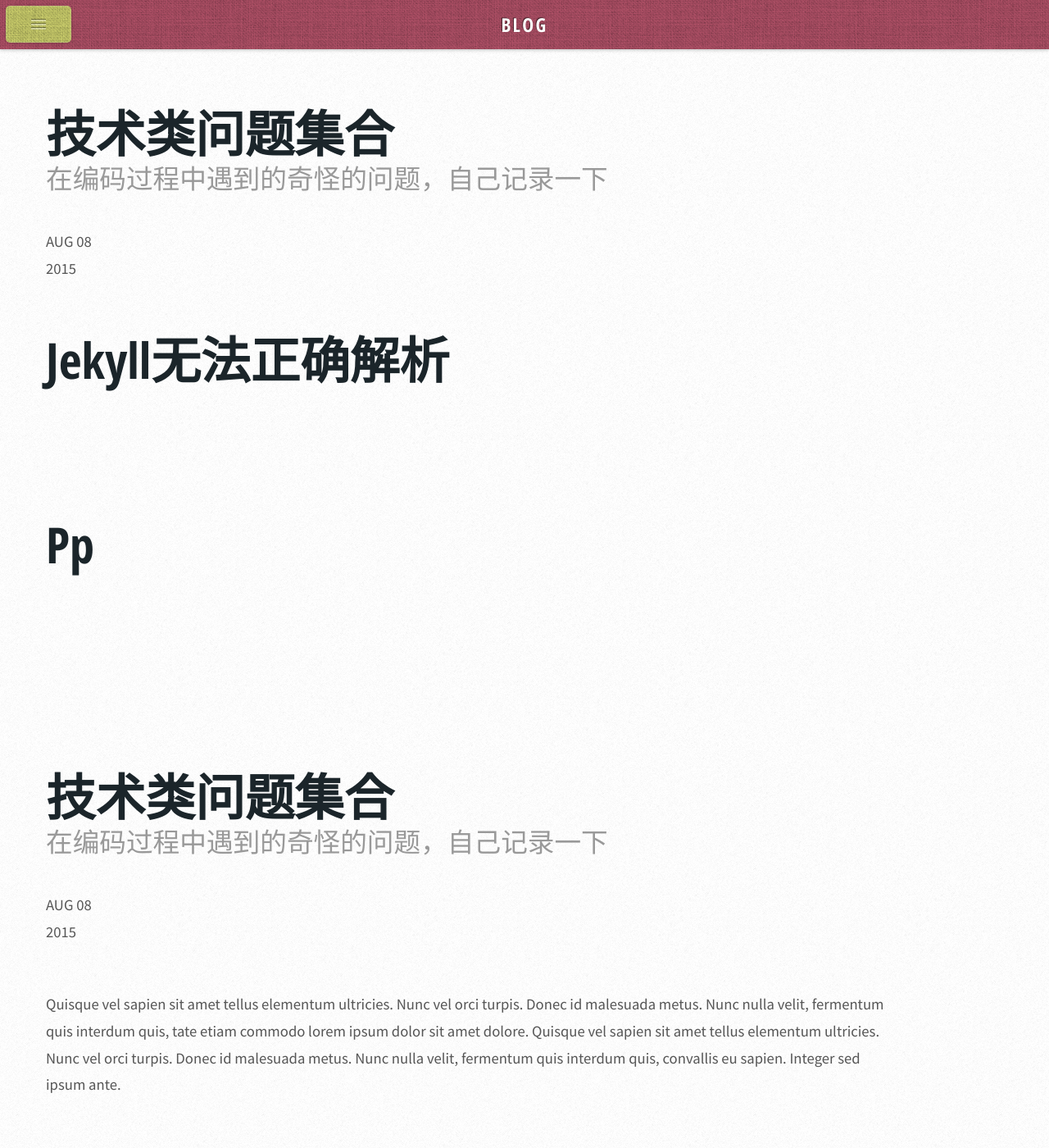
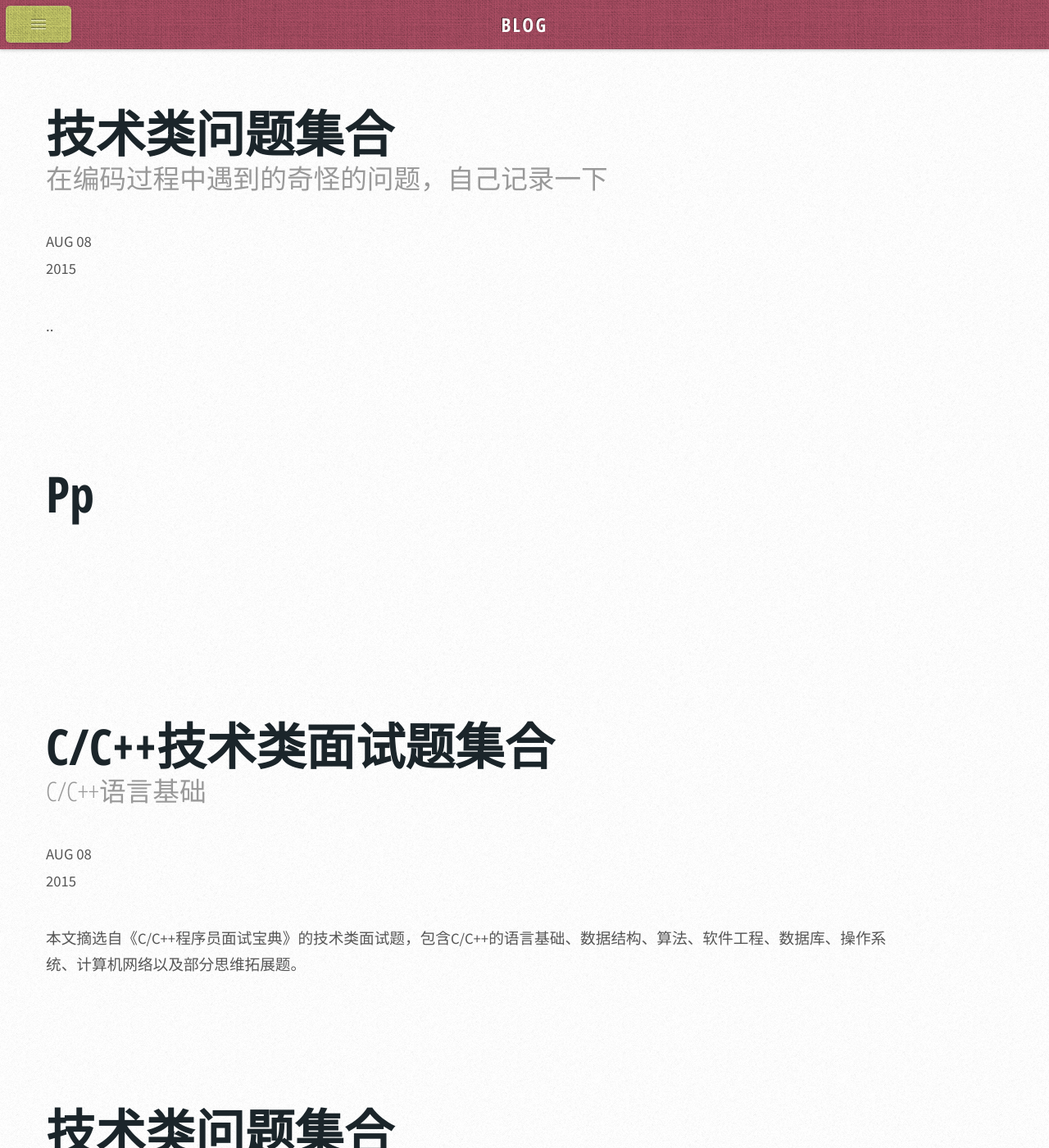
Before and after one commit to wonderjolie/Blog, a Jekyll site: the page built from index.html, in a window 1280 px wide and 1400 px high. Shown: the whole window at 82% size. Built offline with Jekyll 4.4.1, drawn with Linux system fonts in a browser that asks for light colours; Markdown is read by kramdown in place of the engine named in the settings; part of the change alters nothing that is shown.

Commit message:
post_update

```diff
--- /dev/null
+++ b/_posts/2015-08-08-cpp-interview.md
@@ -0,0 +1,51 @@
+---
+layout: post_layout
+title: C/C++技术类面试题集合
+year: 2015
+month: AUG
+day: 08
+subtitle: C/C++语言基础
+series: cpp_interview
+excerpt: 本文摘选自《C/C++程序员面试宝典》的技术类面试题，包含C/C++的语言基础、数据结构、算法、软件工程、数据库、操作系统、计算机网络以及部分思维拓展题。
+---
+
+C/C++技术类面试题集合（C/C++语言基础）
+=====
+
+本文摘选自《C/C++程序员面试宝典》的技术类面试题，包含C/C++的语言基础、数据结构、算法、软件工程、数据库、操作系统、计算机网络以及部分思维拓展题。
+
+C++中有哪几种基本数据类型？
+---------------
+
+> C++中的基础数据类型分为3种：整数型、浮点型和void型。
+
+## 整型有哪几种形式？各种形式有什么区别？ ##
+
+> 表示整数、字符和布尔值的算术类型合称为整形，整形根据修饰符细分为13种形式：
+>  1. char
+>  2. unsigned char
+>  3. signed char
+>  4. int
+>  5. unsigned int
+>  6. signed int
+>  7. short int
+>  8. unsigned short int
+>  9. signed short int
+>  10. long int
+>  11. signed long int
+>  12. bool
+>  它们的区分呢主要体现在类型名、长度和表示范围几个方面。
+
+## C++中有哪些常量？ ##
+
+> 常量是不可以改变的数据，常量按照数据类型主要分为整型常量、浮点型常量、字符型常量、字符串常量、转义字符常量、地址常量6种。
+
+## 常量与变量有哪些区别？ ##
+
+> 常量是不可以改变值的量，变量是可以改变值的量，常量在定义时必须初始化，变量可以在定义时不初始化。常量不可以寻址，它的地址不允许赋给非常量指针，变量可以寻址。常量有相对较高的编译执行效率。
+
+## 操作符有哪些分类？ ##
+
+> 表达式是由操作符、操作数字和标点符号组成的序列，目的是为了说明一个运算过程，操作符说明了表达式的主要目的，并且计算返回结果。
+> 按照功能区分操作符有：算术操作符、关系操作符、逻辑操作符、位操作符、赋值操作符、自增和自减操作符、箭头操作符、条件操作符、sizeof操作符、逗号操作符等10类。
+> 按照操作数区分操作符有：一元操作符、二元操作符和三元操作符等3类。
--- a/_posts/2015-08-08-problems.md
+++ b/_posts/2015-08-08-problems.md
@@ -5,11 +5,15 @@ year: 2015
 month: AUG
 day: 08
 subtitle: 在编码过程中遇到的奇怪的问题，自己记录一下
+excerpt: ..
 ---
+
+技术类问题集合
+=====
 
 Jekyll无法正确解析
 ----------
 
-> 这个问题曾经困扰了我半个下午，弄了好半天才明白。
+> 这个问题曾经困扰了我半个下午，弄了好一阵才明白。
 > Jekyll解析对编码格式好像很敏感。我用Nodepad++编写了网页代码，用UTF-8格式储存，显示出的页面特别奇怪，把编码格式换成**UTF-8无BOM格式**就解决了。
 > 虽然解决了问题，但是依然不太理解。
```
